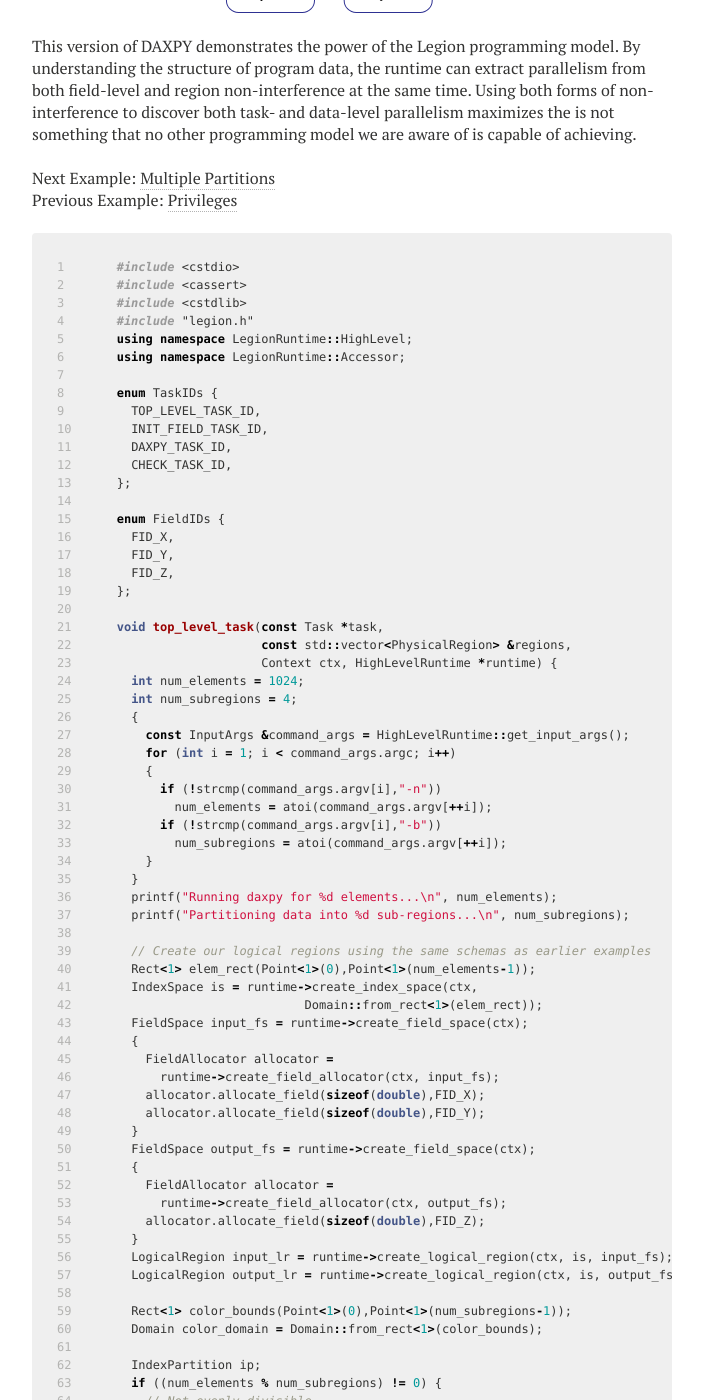
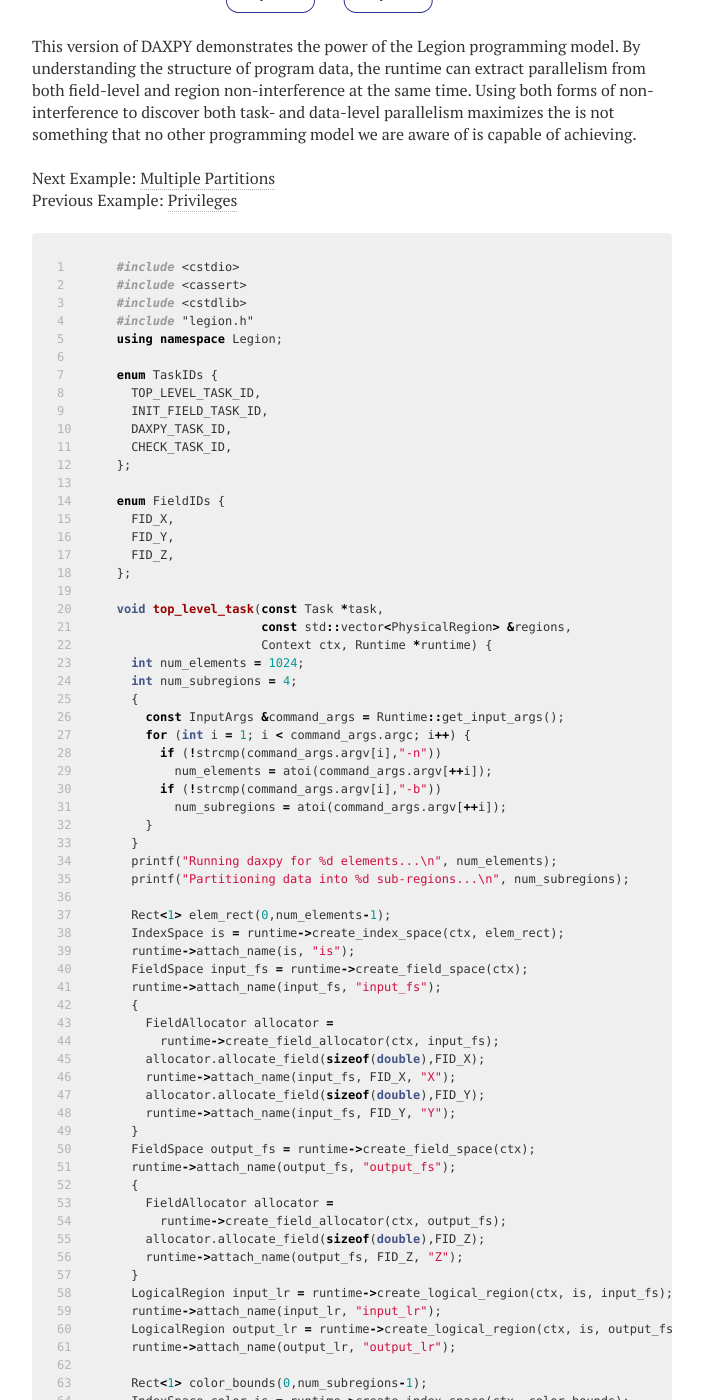
Before and after one commit to apryakhin/legion.stanford.edu, a Jekyll site: the page built from tutorial07.md, in a window 1280 px wide and 1400 px high, scrolled down 3881 px. Shown: the whole window, without its empty margins (288-991 px from the left). Built offline with Jekyll 4.4.1, drawn with Linux system fonts in a browser that asks for light colours; nearby versions of some CDN libraries; some of the changed text lies outside the part shown.

Commit message:
Update code for tutorial 07.

```diff
--- a/tutorial07.md
+++ b/tutorial07.md
@@ -117,9 +117,9 @@ overheads when dealing with large numbers of partitions
 and sub-regions.) The following figure shows the
 resulting index space tree and two region trees for
 our DAXPY example:
-<br/><br/>
+
 ![](/images/daxpy_partition.svg)
-<br/><br/>
+
 Since the logical partitions and sub-regions are
 implicitly created, the application initially
 has no means for obtaining handles to these objects.
@@ -251,9 +251,9 @@ parallel. The following figure shows the TDG
 computed for this version of DAXPY. (Note we
 could also have parallelized the checking task
 if we so desired.)
-<br/><br/>
+
 ![](/images/daxpy_parallel.svg)
-<br/><br/>
+
 This version of DAXPY demonstrates the power
 of the Legion programming model. By understanding
 the structure of program data, the runtime can
@@ -265,15 +265,14 @@ is not something that no other programming model
 we are aware of is capable of achieving.
 
 Next Example: [Multiple Partitions](/tutorial/multiple.html)
-<br/>
 Previous Example: [Privileges](/tutorial/privileges.html)
 
-{% highlight cpp linenos %}#include <cstdio>
+{% highlight cpp linenos %}
+#include <cstdio>
 #include <cassert>
 #include <cstdlib>
 #include "legion.h"
-using namespace LegionRuntime::HighLevel;
-using namespace LegionRuntime::Accessor;
+using namespace Legion;
 
 enum TaskIDs {
   TOP_LEVEL_TASK_ID,
@@ -290,13 +289,12 @@ enum FieldIDs {
 
 void top_level_task(const Task *task,
                     const std::vector<PhysicalRegion> &regions,
-                    Context ctx, HighLevelRuntime *runtime) {
+                    Context ctx, Runtime *runtime) {
   int num_elements = 1024;
   int num_subregions = 4;
   {
-    const InputArgs &command_args = HighLevelRuntime::get_input_args();
-    for (int i = 1; i < command_args.argc; i++)
-    {
+    const InputArgs &command_args = Runtime::get_input_args();
+    for (int i = 1; i < command_args.argc; i++) {
       if (!strcmp(command_args.argv[i],"-n"))
         num_elements = atoi(command_args.argv[++i]);
       if (!strcmp(command_args.argv[i],"-b"))
@@ -306,58 +304,46 @@ void top_level_task(const Task *task,
   printf("Running daxpy for %d elements...\n", num_elements);
   printf("Partitioning data into %d sub-regions...\n", num_subregions);
 
-  // Create our logical regions using the same schemas as earlier examples
-  Rect<1> elem_rect(Point<1>(0),Point<1>(num_elements-1));
-  IndexSpace is = runtime->create_index_space(ctx,
-                          Domain::from_rect<1>(elem_rect));
+  Rect<1> elem_rect(0,num_elements-1);
+  IndexSpace is = runtime->create_index_space(ctx, elem_rect);
+  runtime->attach_name(is, "is");
   FieldSpace input_fs = runtime->create_field_space(ctx);
+  runtime->attach_name(input_fs, "input_fs");
   {
     FieldAllocator allocator =
       runtime->create_field_allocator(ctx, input_fs);
     allocator.allocate_field(sizeof(double),FID_X);
+    runtime->attach_name(input_fs, FID_X, "X");
     allocator.allocate_field(sizeof(double),FID_Y);
+    runtime->attach_name(input_fs, FID_Y, "Y");
   }
   FieldSpace output_fs = runtime->create_field_space(ctx);
+  runtime->attach_name(output_fs, "output_fs");
   {
     FieldAllocator allocator =
       runtime->create_field_allocator(ctx, output_fs);
     allocator.allocate_field(sizeof(double),FID_Z);
+    runtime->attach_name(output_fs, FID_Z, "Z");
   }
   LogicalRegion input_lr = runtime->create_logical_region(ctx, is, input_fs);
+  runtime->attach_name(input_lr, "input_lr");
   LogicalRegion output_lr = runtime->create_logical_region(ctx, is, output_fs);
+  runtime->attach_name(output_lr, "output_lr");
 
-  Rect<1> color_bounds(Point<1>(0),Point<1>(num_subregions-1));
-  Domain color_domain = Domain::from_rect<1>(color_bounds);
+  Rect<1> color_bounds(0,num_subregions-1);
+  IndexSpace color_is = runtime->create_index_space(ctx, color_bounds);
 
-  IndexPartition ip;
-  if ((num_elements % num_subregions) != 0) {
-    // Not evenly divisible
-    const int lower_bound = num_elements/num_subregions;
-    const int upper_bound = lower_bound+1;
-    const int number_small = num_subregions - (num_elements % num_subregions);
-    DomainColoring coloring;
-    int index = 0;
-    for (int color = 0; color < num_subregions; color++) {
-      int num_elmts = color < number_small ? lower_bound : upper_bound;
-      assert((index+num_elmts) <= num_elements);
-      Rect<1> subrect(Point<1>(index),Point<1>(index+num_elmts-1));
-      coloring[color] = Domain::from_rect<1>(subrect);
-      index += num_elmts;
-    }
-    ip = runtime->create_index_partition(ctx, is, color_domain,
-                                      coloring, true/*disjoint*/);
-  } else {
-    Blockify<1> coloring(num_elements/num_subregions);
-    ip = runtime->create_index_partition(ctx, is, coloring);
-  }
+  IndexPartition ip = runtime->create_equal_partition(ctx, is, color_is);
+  runtime->attach_name(ip, "ip");
 
   LogicalPartition input_lp = runtime->get_logical_partition(ctx, input_lr, ip);
+  runtime->attach_name(input_lp, "input_lp");
   LogicalPartition output_lp = runtime->get_logical_partition(ctx, output_lr, ip);
+  runtime->attach_name(output_lp, "output_lp");
 
-  Domain launch_domain = color_domain;
   ArgumentMap arg_map;
 
-  IndexLauncher init_launcher(INIT_FIELD_TASK_ID, launch_domain,
+  IndexLauncher init_launcher(INIT_FIELD_TASK_ID, color_is,
                               TaskArgument(NULL, 0), arg_map);
   init_launcher.add_region_requirement(
       RegionRequirement(input_lp, 0/*projection ID*/,
@@ -371,7 +357,7 @@ void top_level_task(const Task *task,
   runtime->execute_index_space(ctx, init_launcher);
 
   const double alpha = drand48();
-  IndexLauncher daxpy_launcher(DAXPY_TASK_ID, launch_domain,
+  IndexLauncher daxpy_launcher(DAXPY_TASK_ID, color_is,
                 TaskArgument(&alpha, sizeof(alpha)), arg_map);
   daxpy_launcher.add_region_requirement(
       RegionRequirement(input_lp, 0/*projection ID*/,
@@ -403,7 +389,7 @@ void top_level_task(const Task *task,
 
 void init_field_task(const Task *task,
                      const std::vector<PhysicalRegion> &regions,
-                     Context ctx, HighLevelRuntime *runtime) {
+                     Context ctx, Runtime *runtime) {
   assert(regions.size() == 1);
   assert(task->regions.size() == 1);
   assert(task->regions[0].privilege_fields.size() == 1);
@@ -412,67 +398,53 @@ void init_field_task(const Task *task,
   const int point = task->index_point.point_data[0];
   printf("Initializing field %d for block %d...\n", fid, point);
 
-  RegionAccessor<AccessorType::Generic, double> acc =
-    regions[0].get_field_accessor(fid).typeify<double>();
-
-  Domain dom = runtime->get_index_space_domain(ctx,
-      task->regions[0].region.get_index_space());
-  Rect<1> rect = dom.get_rect<1>();
-  for (GenericPointInRectIterator<1> pir(rect); pir; pir++) {
-    acc.write(DomainPoint::from_point<1>(pir.p), drand48());
-  }
+  const FieldAccessor<WRITE_DISCARD,double,1> acc(regions[0], fid);
+  Rect<1> rect = runtime->get_index_space_domain(ctx,
+                  task->regions[0].region.get_index_space());
+  for (PointInRectIterator<1> pir(rect); pir(); pir++)
+    acc[*pir] = drand48();
 }
 
 void daxpy_task(const Task *task,
                 const std::vector<PhysicalRegion> &regions,
-                Context ctx, HighLevelRuntime *runtime) {
+                Context ctx, Runtime *runtime) {
   assert(regions.size() == 2);
   assert(task->regions.size() == 2);
   assert(task->arglen == sizeof(double));
   const double alpha = *((const double*)task->args);
   const int point = task->index_point.point_data[0];
 
-  RegionAccessor<AccessorType::Generic, double> acc_x =
-    regions[0].get_field_accessor(FID_X).typeify<double>();
-  RegionAccessor<AccessorType::Generic, double> acc_y =
-    regions[0].get_field_accessor(FID_Y).typeify<double>();
-  RegionAccessor<AccessorType::Generic, double> acc_z =
-    regions[1].get_field_accessor(FID_Z).typeify<double>();
+  const FieldAccessor<READ_ONLY,double,1> acc_x(regions[0], FID_X);
+  const FieldAccessor<READ_ONLY,double,1> acc_y(regions[0], FID_Y);
+  const FieldAccessor<WRITE_DISCARD,double,1> acc_z(regions[1], FID_Z);
   printf("Running daxpy computation with alpha %.8g for point %d...\n",
           alpha, point);
 
-  Domain dom = runtime->get_index_space_domain(ctx,
-      task->regions[0].region.get_index_space());
-  Rect<1> rect = dom.get_rect<1>();
-  for (GenericPointInRectIterator<1> pir(rect); pir; pir++) {
-    double value = alpha * acc_x.read(DomainPoint::from_point<1>(pir.p)) +
-                           acc_y.read(DomainPoint::from_point<1>(pir.p));
-    acc_z.write(DomainPoint::from_point<1>(pir.p), value);
-  }
+  Rect<1> rect = runtime->get_index_space_domain(ctx,
+                  task->regions[0].region.get_index_space());
+  for (PointInRectIterator<1> pir(rect); pir(); pir++)
+    acc_z[*pir] = alpha * acc_x[*pir] + acc_y[*pir];
 }
 
 void check_task(const Task *task,
                 const std::vector<PhysicalRegion> &regions,
-                Context ctx, HighLevelRuntime *runtime) {
+                Context ctx, Runtime *runtime) {
   assert(regions.size() == 2);
   assert(task->regions.size() == 2);
   assert(task->arglen == sizeof(double));
   const double alpha = *((const double*)task->args);
-  RegionAccessor<AccessorType::Generic, double> acc_x =
-    regions[0].get_field_accessor(FID_X).typeify<double>();
-  RegionAccessor<AccessorType::Generic, double> acc_y =
-    regions[0].get_field_accessor(FID_Y).typeify<double>();
-  RegionAccessor<AccessorType::Generic, double> acc_z =
-    regions[1].get_field_accessor(FID_Z).typeify<double>();
+
+  const FieldAccessor<READ_ONLY,double,1> acc_x(regions[0], FID_X);
+  const FieldAccessor<READ_ONLY,double,1> acc_y(regions[0], FID_Y);
+  const FieldAccessor<READ_ONLY,double,1> acc_z(regions[1], FID_Z);
+
   printf("Checking results...");
-  Domain dom = runtime->get_index_space_domain(ctx,
-      task->regions[0].region.get_index_space());
-  Rect<1> rect = dom.get_rect<1>();
+  Rect<1> rect = runtime->get_index_space_domain(ctx,
+                  task->regions[0].region.get_index_space());
   bool all_passed = true;
-  for (GenericPointInRectIterator<1> pir(rect); pir; pir++) {
-    double expected = alpha * acc_x.read(DomainPoint::from_point<1>(pir.p)) +
-                           acc_y.read(DomainPoint::from_point<1>(pir.p));
-    double received = acc_z.read(DomainPoint::from_point<1>(pir.p));
+  for (PointInRectIterator<1> pir(rect); pir(); pir++) {
+    double expected = alpha * acc_x[*pir] + acc_y[*pir];
+    double received = acc_z[*pir];
     if (expected != received)
       all_passed = false;
   }
@@ -483,16 +455,35 @@ void check_task(const Task *task,
 }
 
 int main(int argc, char **argv) {
-  HighLevelRuntime::set_top_level_task_id(TOP_LEVEL_TASK_ID);
-  HighLevelRuntime::register_legion_task<top_level_task>(TOP_LEVEL_TASK_ID,
-      Processor::LOC_PROC, true/*single*/, false/*index*/);
-  HighLevelRuntime::register_legion_task<init_field_task>(INIT_FIELD_TASK_ID,
-      Processor::LOC_PROC, true/*single*/, true/*index*/);
-  HighLevelRuntime::register_legion_task<daxpy_task>(DAXPY_TASK_ID,
-      Processor::LOC_PROC, true/*single*/, true/*index*/);
-  HighLevelRuntime::register_legion_task<check_task>(CHECK_TASK_ID,
-      Processor::LOC_PROC, true/*single*/, true/*index*/);
+  Runtime::set_top_level_task_id(TOP_LEVEL_TASK_ID);
 
-  return HighLevelRuntime::start(argc, argv);
+  {
+    TaskVariantRegistrar registrar(TOP_LEVEL_TASK_ID, "top_level");
+    registrar.add_constraint(ProcessorConstraint(Processor::LOC_PROC));
+    Runtime::preregister_task_variant<top_level_task>(registrar, "top_level");
+  }
+
+  {
+    TaskVariantRegistrar registrar(INIT_FIELD_TASK_ID, "init_field");
+    registrar.add_constraint(ProcessorConstraint(Processor::LOC_PROC));
+    registrar.set_leaf();
+    Runtime::preregister_task_variant<init_field_task>(registrar, "init_field");
+  }
+
+  {
+    TaskVariantRegistrar registrar(DAXPY_TASK_ID, "daxpy");
+    registrar.add_constraint(ProcessorConstraint(Processor::LOC_PROC));
+    registrar.set_leaf();
+    Runtime::preregister_task_variant<daxpy_task>(registrar, "daxpy");
+  }
+
+  {
+    TaskVariantRegistrar registrar(CHECK_TASK_ID, "check");
+    registrar.add_constraint(ProcessorConstraint(Processor::LOC_PROC));
+    registrar.set_leaf();
+    Runtime::preregister_task_variant<check_task>(registrar, "check");
+  }
+
+  return Runtime::start(argc, argv);
 }
 {% endhighlight %}
```
